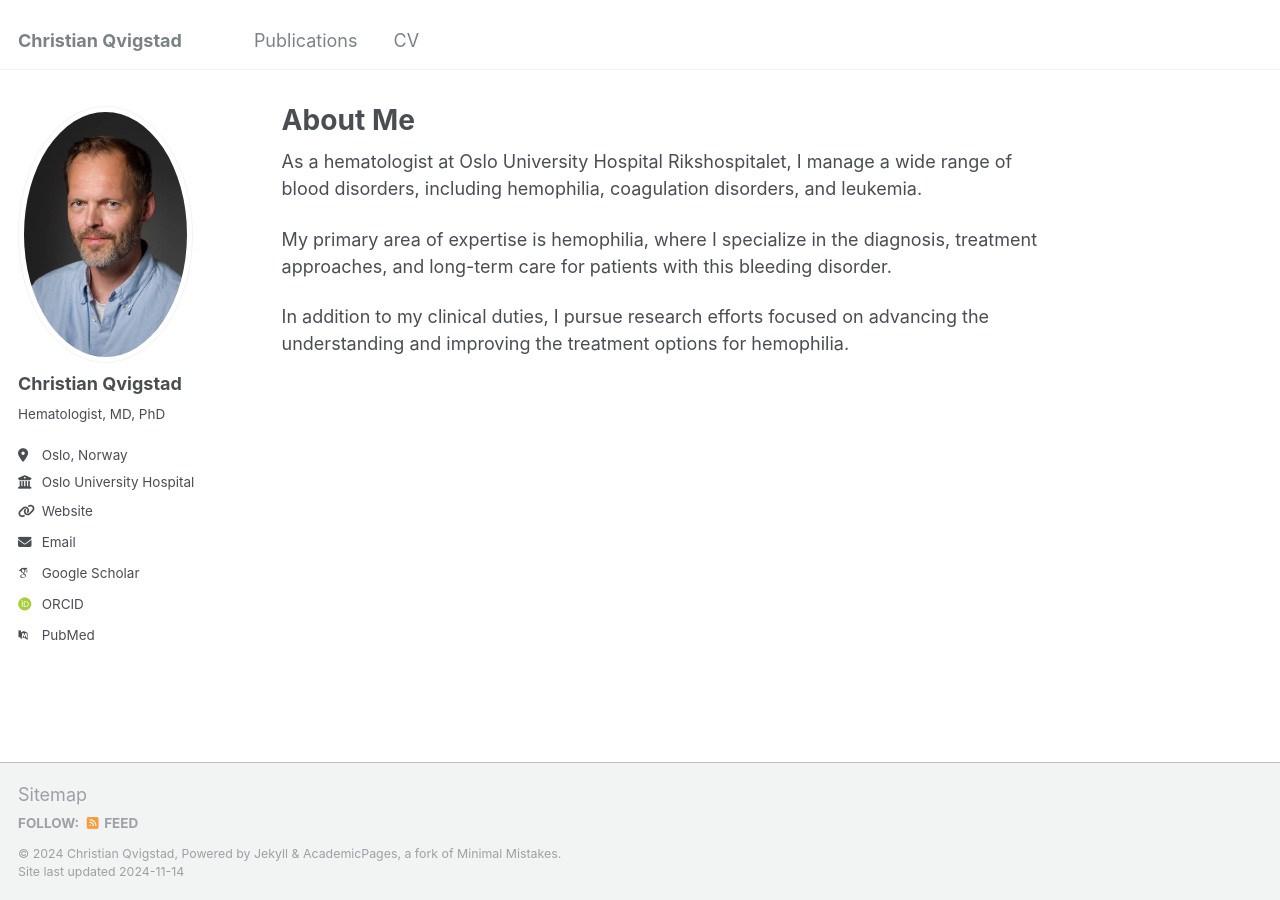
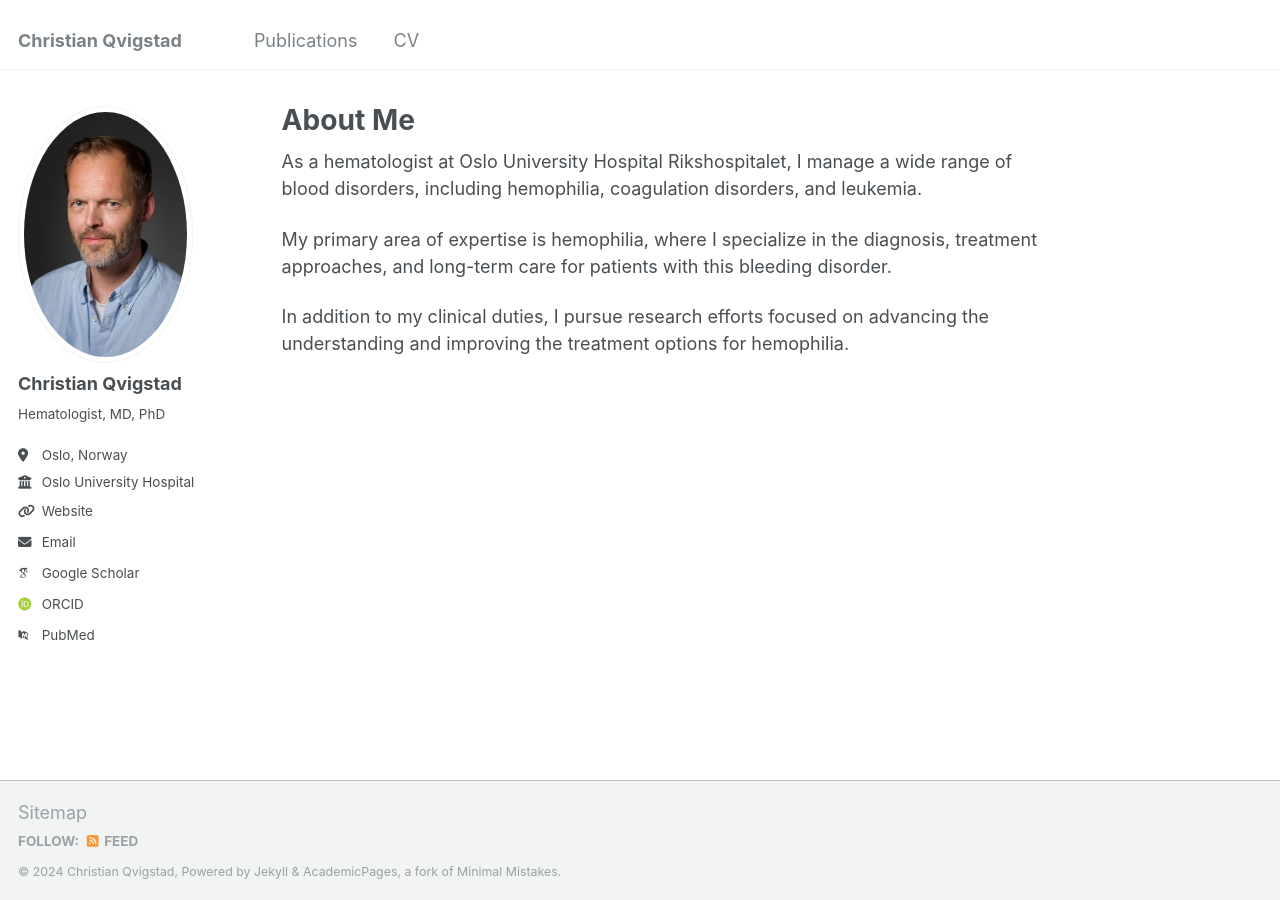
Before and after one commit to qvigstad/qvigstad.github.io, a Jekyll site: the page built from _pages/about.md, in a window 1280 px wide. Built offline with Jekyll 4.4.1, drawn with Linux system fonts in a browser that asks for light colours; some web fonts are replaced.

Commit message:
Update footer.html

```diff
--- a/_includes/footer.html
+++ b/_includes/footer.html
@@ -21,5 +21,4 @@
 
 <div class="page__footer-copyright">
   &copy; {{ site.time | date: '%Y' }} {{ site.name | default: site.title }}, {{ site.data.ui-text[site.locale].powered_by | default: "Powered by" }} <a href="http://jekyllrb.com" rel="nofollow">Jekyll</a> &amp; <a href="https://github.com/academicpages/academicpages.github.io">AcademicPages</a>, a fork of <a href="https://mademistakes.com/work/minimal-mistakes-jekyll-theme/" rel="nofollow">Minimal Mistakes</a>.<br />
-  Site last updated {{ "now" | date: '%Y-%m-%d' %}}
 </div>
```
